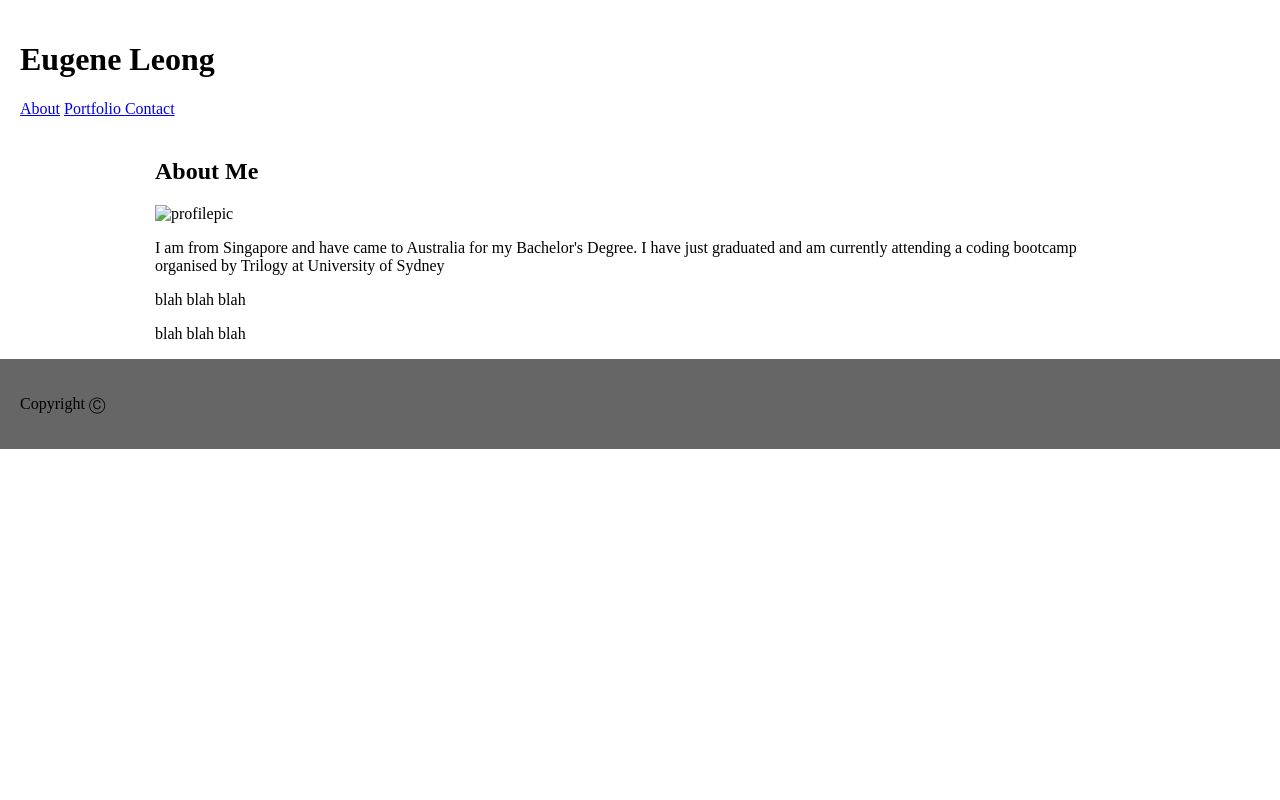
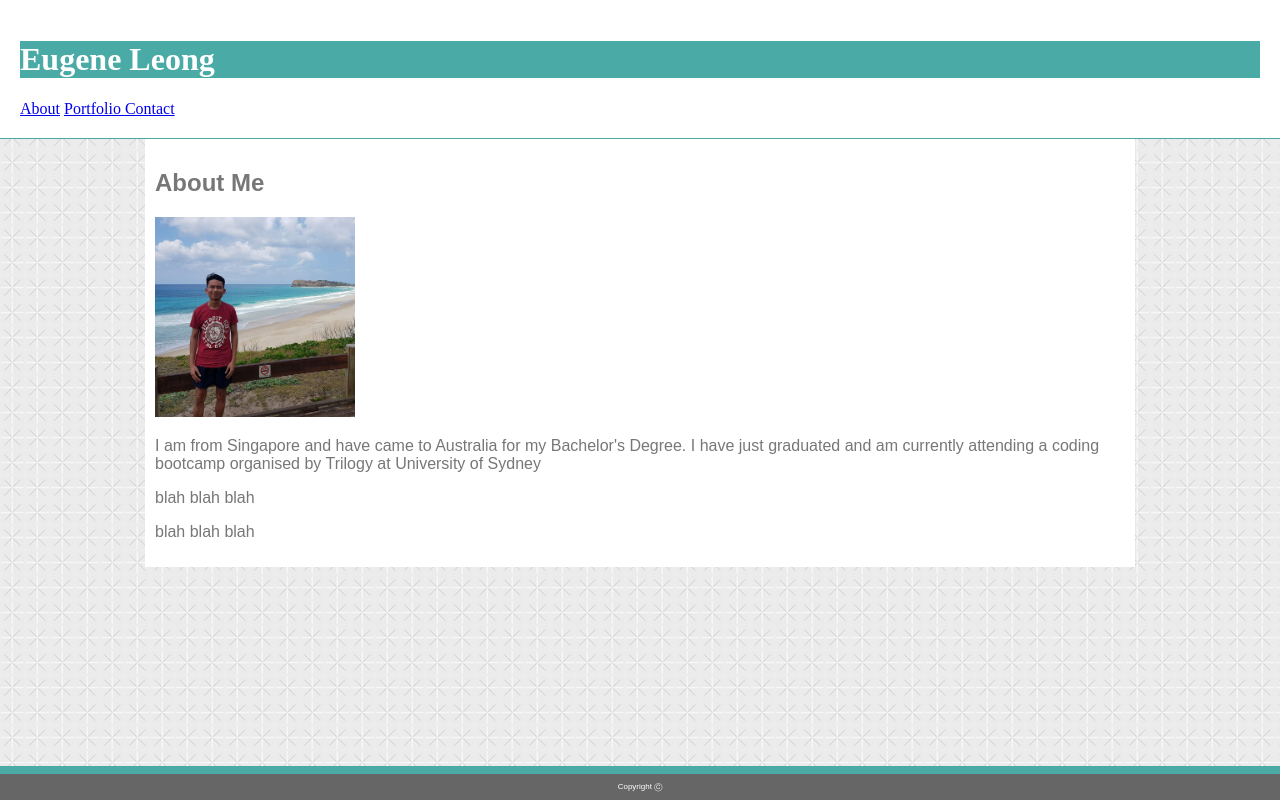
Before and after one commit to leonghh/leonghh.github.io, a plain HTML site: page index.html in a window 1280 px wide. Drawn offline with Linux system fonts and the light colour scheme.

Commit message:
adding css draft 1

```diff
--- /dev/null
+++ b/assets/css/style.css
@@ -0,0 +1,43 @@
+header{
+    background-color: #ffffff;
+    margin: 0;
+    padding: 20px;
+    font-family: 'Times New Roman', Times, serif;
+    border-bottom: 1px solid #4aaaa5;
+}
+
+body{
+    margin: 0;
+    font-family: Arial, Helvetica, sans-serif;
+    color: #777777;
+}
+
+footer{
+    background-color: #666666;
+    margin: 0;
+    font-size: 8px;
+    text-align: center;
+    color: #ffffff;
+    border-top: 8px solid #4aaaa5;
+    position: absolute;
+    bottom: 0;
+    width: 100%;
+}
+
+h1{
+    color: #ffffff;
+    background-color: #4aaaa5;
+    height: 100%;
+}
+
+.maincontent{
+    background-color: #ffffff;
+    width: 970px;
+    margin: 0 auto;
+    padding: 10px;
+}
+
+#profilepic{
+    width: 200px;
+    height: 200px;
+}
--- a/assets/css/styles.css
+++ /dev/null
@@ -1,21 +0,0 @@
-header{
-    background-color: #ffffff;
-    margin: 0;
-    padding: 20px;
-}
-
-body{
-    margin: 0;
-}
-
-footer{
-    background-color: #666666;
-    margin: 0;
-    padding: 20px;
-}
-
-.maincontent{
-    background-color: #ffffff;
-    width: 970px;
-    margin: 0 auto;
-}
--- a/index.html
+++ b/index.html
@@ -3,21 +3,21 @@
 
 <head>
     <title>Activity: Basic Student Bio</title>
-    <link rel="stylesheet" href="./assets/css/styles.css">
+    <link rel="stylesheet" href="./assets/css/style.css">
 </head>
 <header>
     <h1>Eugene Leong</h1>
     <div>
         <a href="./index.html"">About</a>
-        <a href=" ./portfolio.html">Portfolio </a>
+        <a href="./portfolio.html">Portfolio </a>
         <a href="./contact.html">Contact</a>
     </div>
 </header>
 
-<body background="../Week 1/assets/images/criss-cross.png">
+<body background="./assets/images/criss-cross.png">
     <div class="maincontent">
         <h2>About Me</h2>
-        <img id="profilepic" src="../Week 1/assets/images/profilepic.jpg" alt="profilepic">
+        <img id="profilepic" src="./assets/images/profilepic.jpg" alt="profilepic">
         <section>
             <p>I am from Singapore and have came to Australia for my Bachelor's Degree. I have just graduated and am
                 currently attending a coding bootcamp organised by Trilogy at University of Sydney</p>
@@ -27,7 +27,7 @@
     </div>
 </body>
 <footer>
-    <p class="copyright">Copyright Ⓒ</p>
+    <p>Copyright Ⓒ</p>
 </footer>
 
 </html>
```
